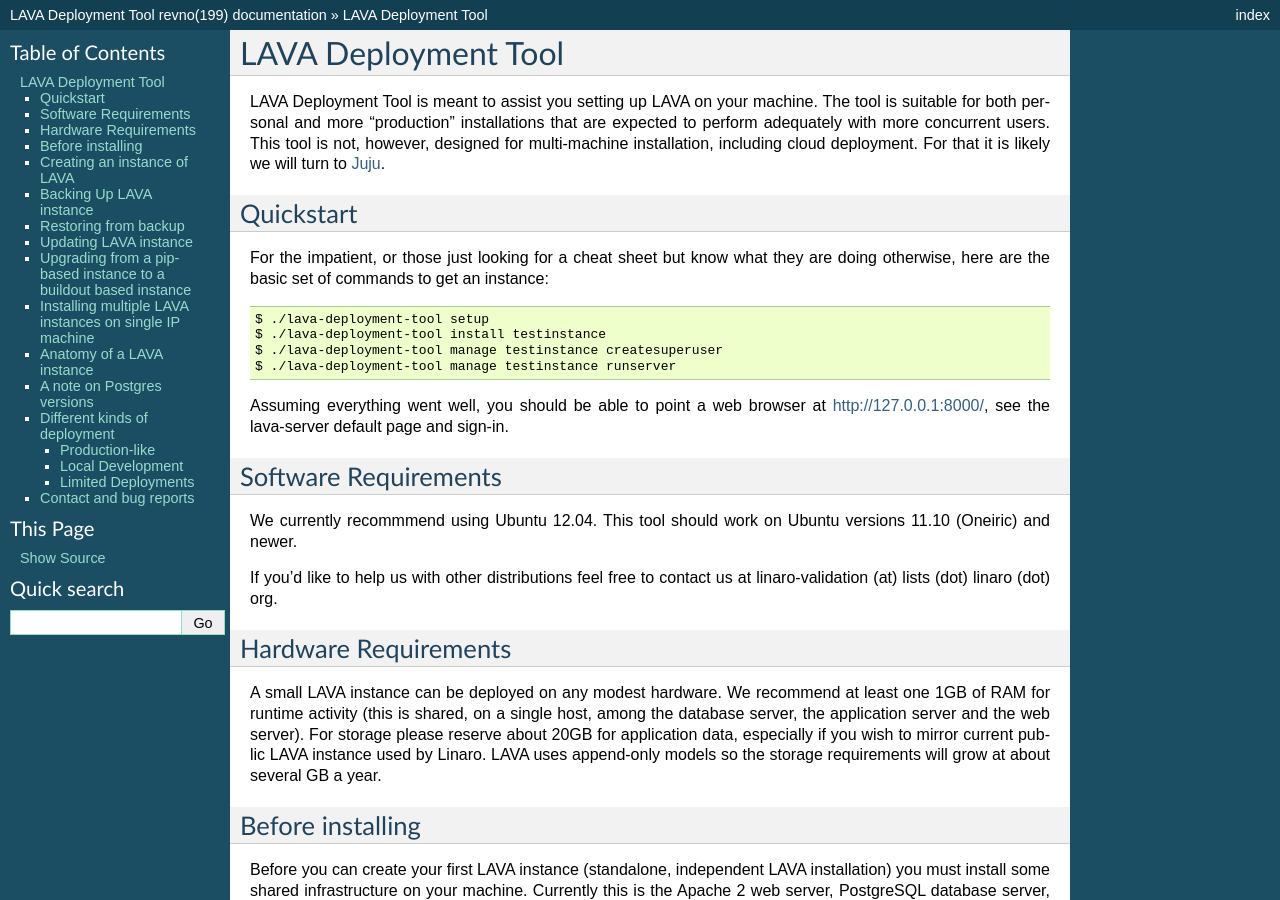
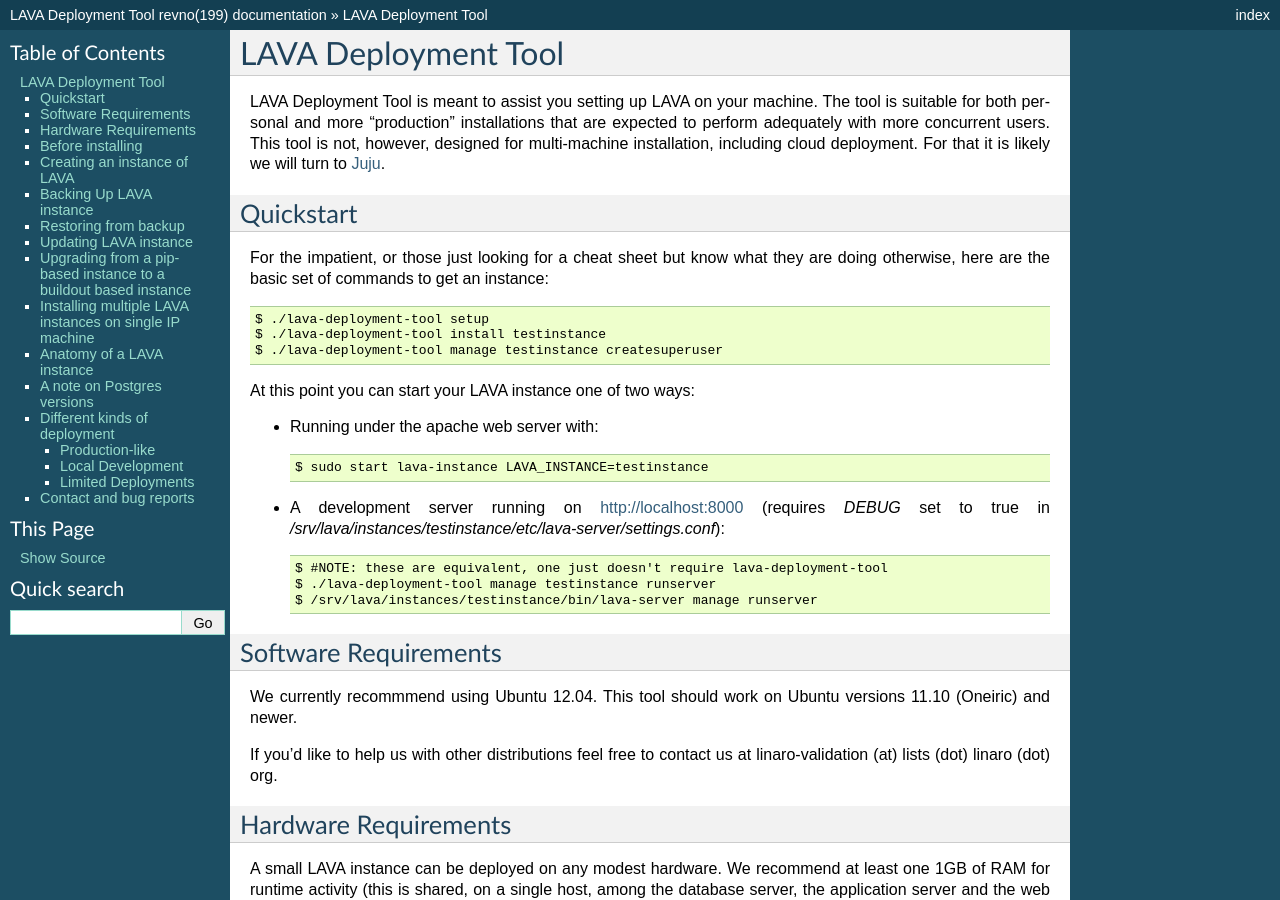
Before and after one commit to joyxu/lava-deployment-tool-for-linaro-ubuntu, a Sphinx documentation site: the page built from doc/index.rst, in a window 1280 px wide and 900 px high. Built offline with Sphinx 7.4.7, drawn with Linux system fonts in a browser that asks for light colours.

Commit message:
fix documentation about how to start an instance

```diff
--- a/doc/index.rst
+++ b/doc/index.rst
@@ -18,11 +18,19 @@
  $ ./lava-deployment-tool setup
  $ ./lava-deployment-tool install testinstance
  $ ./lava-deployment-tool manage testinstance createsuperuser
- $ ./lava-deployment-tool manage testinstance runserver
 
-Assuming everything went well, you should be able to point a web
-browser at http://127.0.0.1:8000/, see the lava-server default page
-and sign-in.
+At this point you can start your LAVA instance one of two ways:
+
+* Running under the apache web server with::
+
+  $ sudo start lava-instance LAVA_INSTANCE=testinstance
+
+* A development server running on http://localhost:8000 (requires *DEBUG* set to
+  true in */srv/lava/instances/testinstance/etc/lava-server/settings.conf*)::
+
+  $ #NOTE: these are equivalent, one just doesn't require lava-deployment-tool
+  $ ./lava-deployment-tool manage testinstance runserver
+  $ /srv/lava/instances/testinstance/bin/lava-server manage runserver
 
 Software Requirements
 ^^^^^^^^^^^^^^^^^^^^^
```
